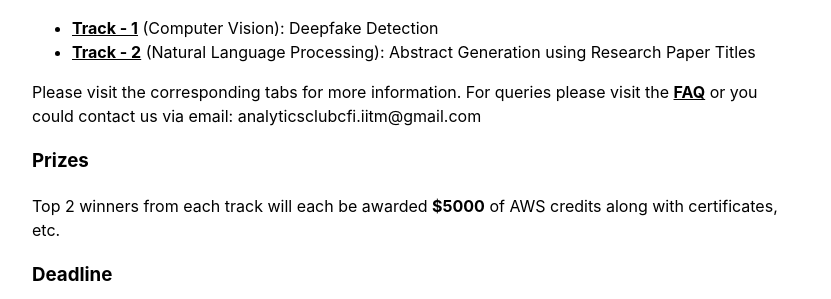
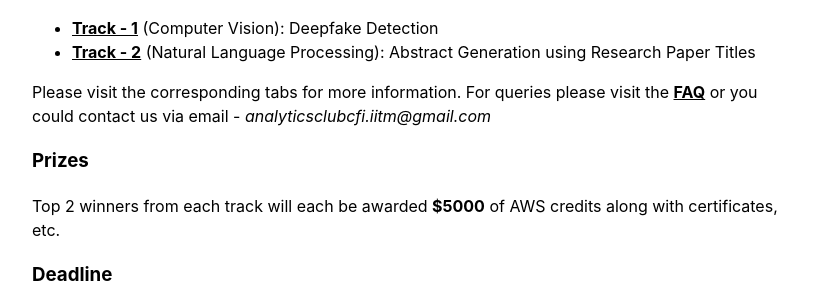
Before and after one commit to analytics-club-iitm/DL-Hack-20-21, a Jekyll site: the page built from index.html, in a window 1280 px wide. Shown: the part 263-562 px from the top of the page, without its empty margins (224-1055 px from the left). Built offline with Jekyll 4.4.1, drawn with Linux system fonts in a browser that asks for light colours; nearby versions of some CDN libraries; the list of posts is cut into pages by our own code.

```diff
--- a/index.html
+++ b/index.html
@@ -12,8 +12,8 @@ The competetion is split into two tracks:
     <li><a href="track2">Track - 2</a> (Natural Language Processing): Abstract Generation using Research Paper Titles</li>
 </ul>
 
-Please visit the corresponding tabs for more information. For queries please visit the <a href="faq">FAQ</a> or you could contact us via email:
-analyticsclubcfi.iitm@gmail.com
+Please visit the corresponding tabs for more information. For queries please visit the <a href="faq">FAQ</a> or you could contact us via email -
+<i>analyticsclubcfi.iitm@gmail.com</i>
 
 <h3>Prizes</h3>
 
```
